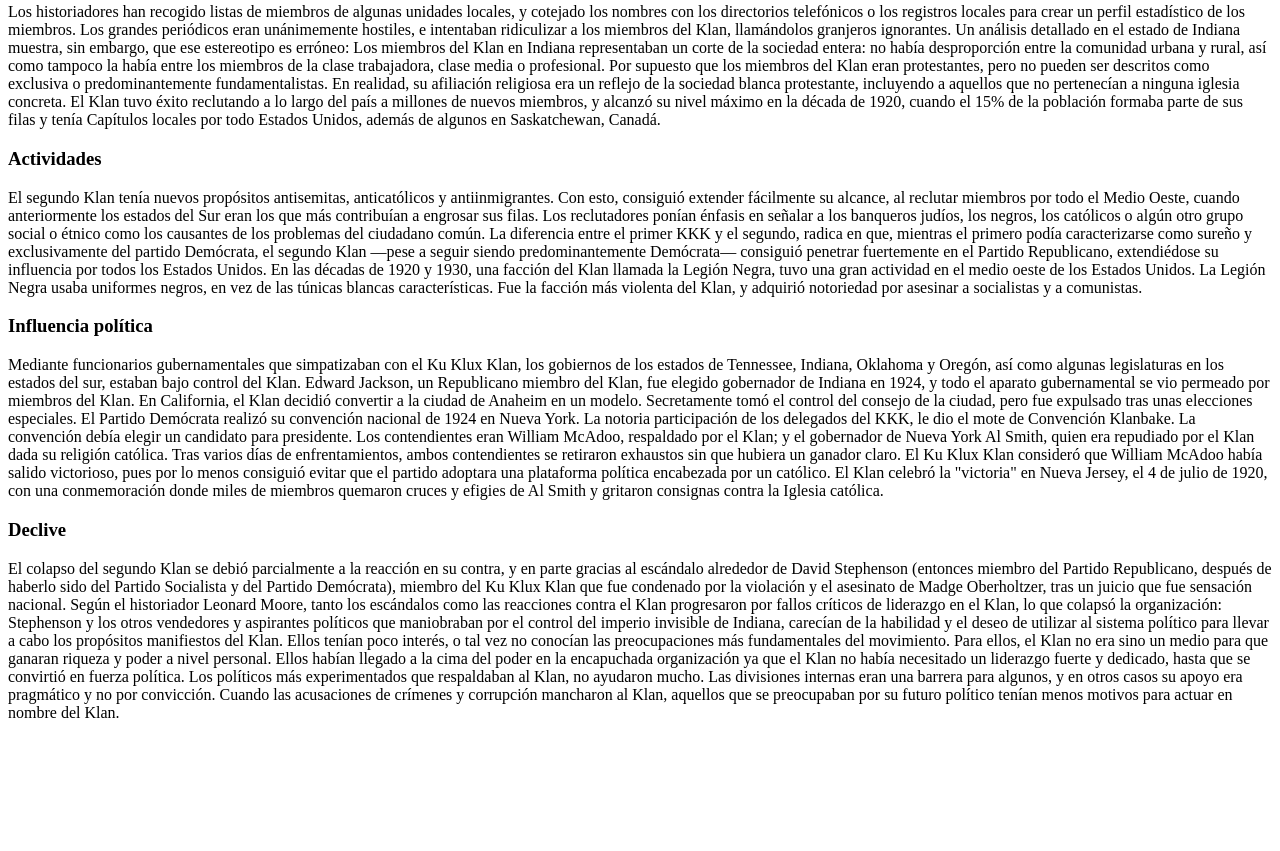
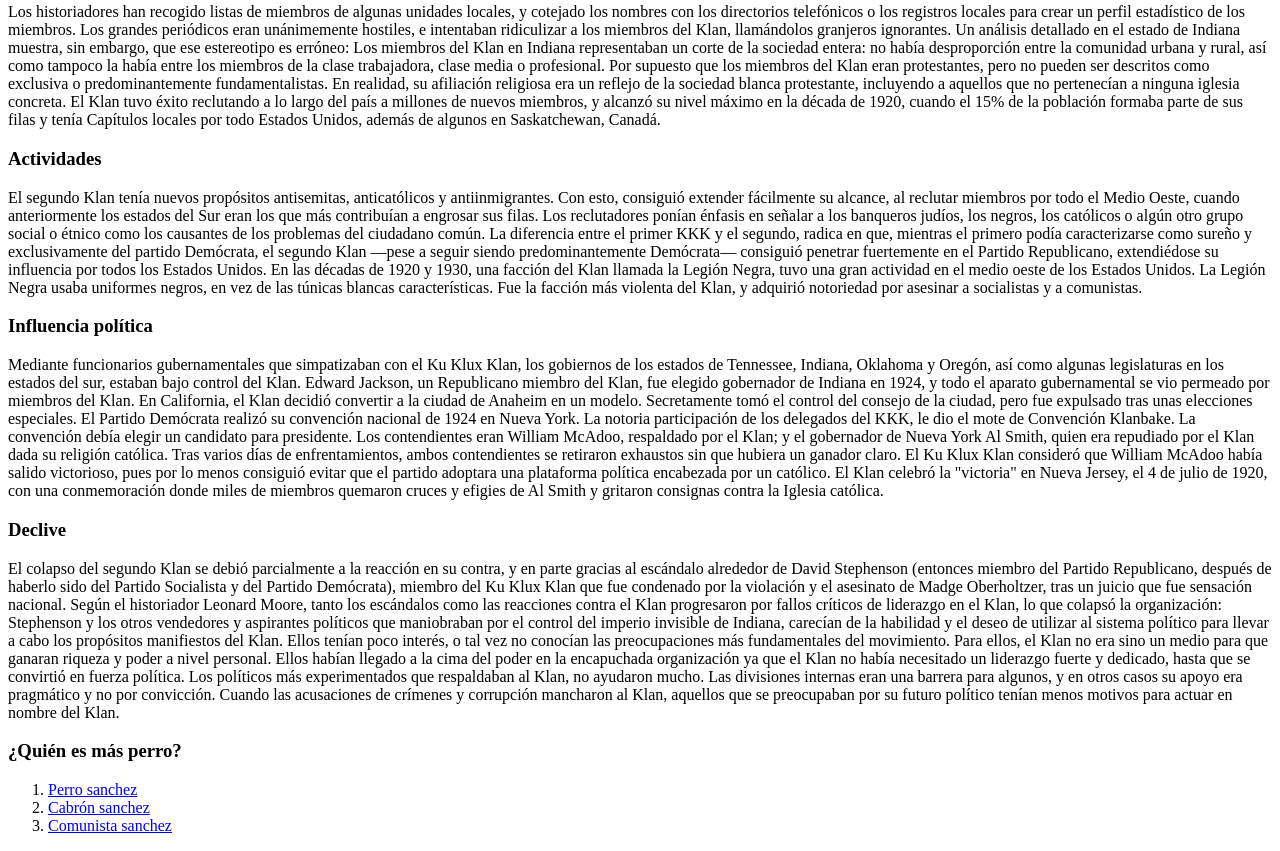
Before and after one commit to Jabali7/web_tic, a plain HTML site: page index.html in a window 1280 px wide. Shown: the part 1118-1969 px from the top of the page. Before the commit the page ends 1856 px from the top, so only its background shows below. Drawn offline with Linux system fonts and the light colour scheme.

Commit message:
Update index.html

```diff
--- a/index.html
+++ b/index.html
@@ -43,5 +43,10 @@ En las décadas de 1920 y 1930, una facción del Klan llamada la Legión Negra,
 
 Según el historiador Leonard Moore, tanto los escándalos como las reacciones contra el Klan progresaron por fallos críticos de liderazgo en el Klan, lo que colapsó la organización:
 Stephenson y los otros vendedores y aspirantes políticos que maniobraban por el control del imperio invisible de Indiana, carecían de la habilidad y el deseo de utilizar al sistema político para llevar a cabo los propósitos manifiestos del Klan. Ellos tenían poco interés, o tal vez no conocían las preocupaciones más fundamentales del movimiento. Para ellos, el Klan no era sino un medio para que ganaran riqueza y poder a nivel personal. Ellos habían llegado a la cima del poder en la encapuchada organización ya que el Klan no había necesitado un liderazgo fuerte y dedicado, hasta que se convirtió en fuerza política. Los políticos más experimentados que respaldaban al Klan, no ayudaron mucho. Las divisiones internas eran una barrera para algunos, y en otros casos su apoyo era pragmático y no por convicción. Cuando las acusaciones de crímenes y corrupción mancharon al Klan, aquellos que se preocupaban por su futuro político tenían menos motivos para actuar en nombre del Klan.</p>
+	<h3>¿Quién es más perro?</h3>
+	<ol>
+	<li><a href="hola_index.html">Perro sanchez </a></li>
+	<li><a href="hola_index.html">Cabrón sanchez </a></li>
+	<li><a href="hola_index.html">Comunista sanchez </a></li>
 	</body>
 </html>
```
